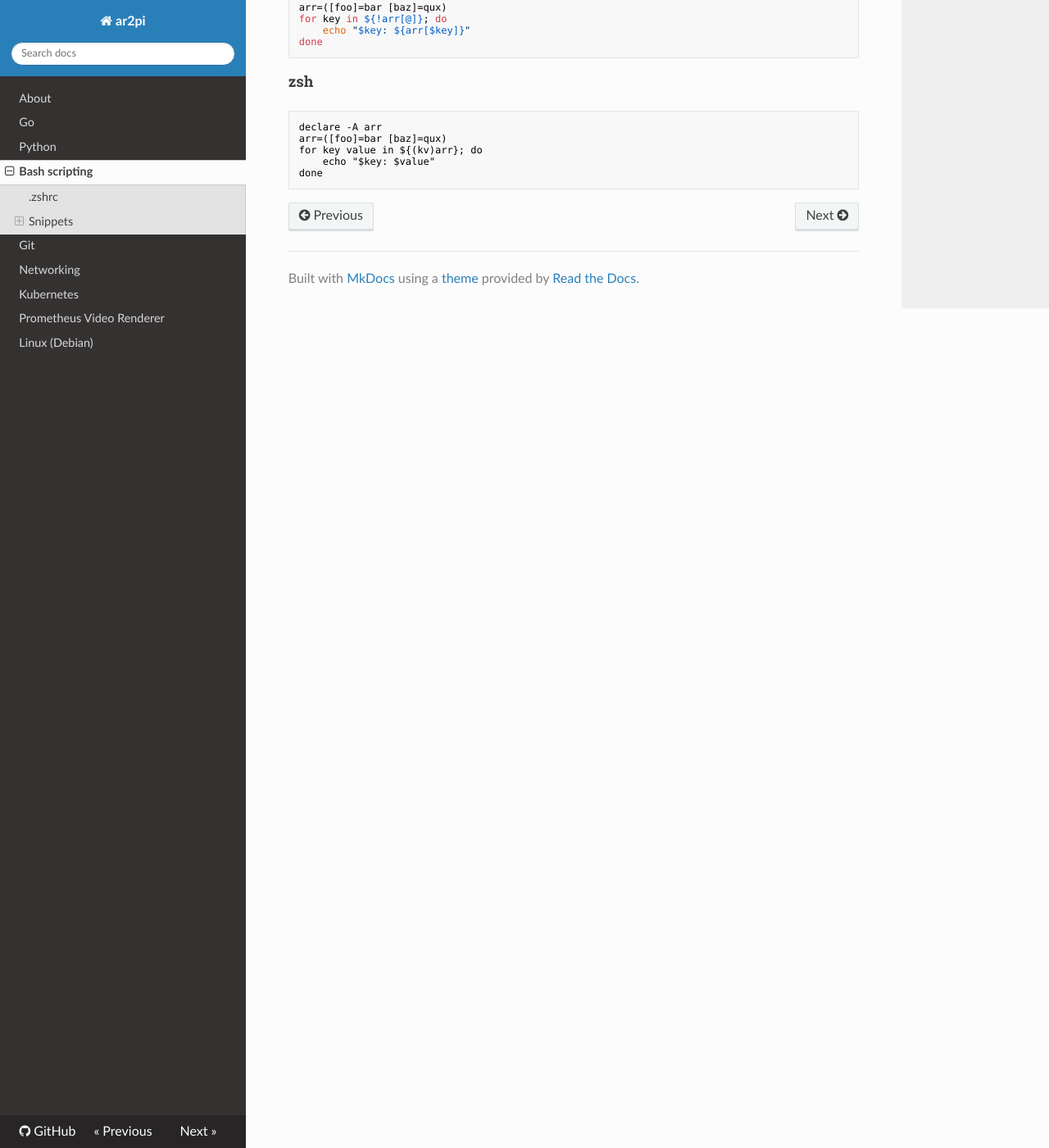
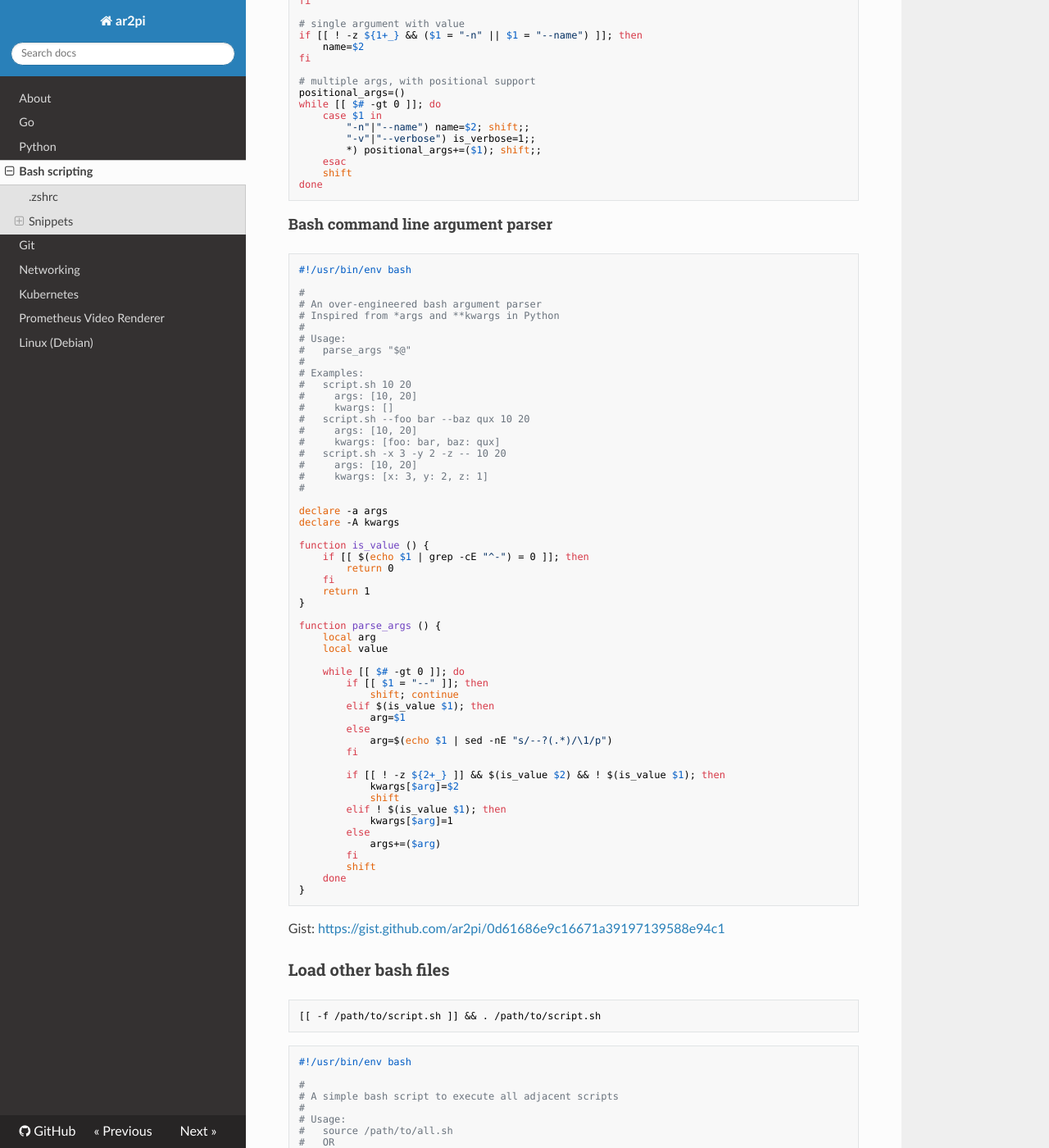
Before and after one commit to ar2pi/ar2pi, an MkDocs documentation site: the page built from docs/bash-scripting.md, in a window 1280 px wide and 1400 px high, scrolled down 2294 px. Shown: the whole window at 82% size. Built offline with MkDocs 1.6.1, drawn with Linux system fonts in a browser that asks for light colours; nearby versions of some CDN libraries; some of the changed text lies outside the part shown.

Commit message:
add bash utilities

````diff
--- a/docs/bash-scripting.md
+++ b/docs/bash-scripting.md
@@ -108,6 +108,151 @@ sudo sh -c "curl -sSL -o - http://winhelp2002.mvps.org/hosts.txt >> /etc/hosts"
 
 Gist: [https://gist.github.com/ar2pi/25d7ffc31cb1695bef557556ded182fe](https://gist.github.com/ar2pi/25d7ffc31cb1695bef557556ded182fe)
 
+### Get current script directory and filename
+
+```bash
+CURRENT_SCRIPT_DIR=$(dirname ${BASH_SOURCE[0]}) # Relative path
+CURRENT_SCRIPT_DIR=$(cd $(dirname ${BASH_SOURCE[0]}) && pwd) # Absolute path
+CURRENT_SCRIPT_FILE=$(basename ${BASH_SOURCE[0]})
+```
+
+### Default variable value
+
+```bash
+${var:-"default"}
+```
+
+See [POSIX spec](https://pubs.opengroup.org/onlinepubs/9699919799/utilities/V3_chap02.html#tag_18_06_02)
+
+### Parse arguments
+
+```bash
+# single argument flag
+if [[ ! -z ${1+_} && ($1 = "-v" || $1 = "--verbose") ]]; then
+    is_verbose=1
+fi
+
+# single argument with value
+if [[ ! -z ${1+_} && ($1 = "-n" || $1 = "--name") ]]; then
+    name=$2
+fi
+
+# multiple args, with positional support
+positional_args=()
+while [[ $# -gt 0 ]]; do
+    case $1 in
+        "-n"|"--name") name=$2; shift;;
+        "-v"|"--verbose") is_verbose=1;;
+        *) positional_args+=($1); shift;;
+    esac
+    shift
+done
+```
+
+#### Bash command line argument parser
+
+```bash
+#!/usr/bin/env bash
+
+#
+# An over-engineered bash argument parser
+# Inspired from *args and **kwargs in Python
+#
+# Usage:
+#   parse_args "$@"
+#
+# Examples:
+#   script.sh 10 20
+#     args: [10, 20]
+#     kwargs: []
+#   script.sh --foo bar --baz qux 10 20
+#     args: [10, 20]
+#     kwargs: [foo: bar, baz: qux]
+#   script.sh -x 3 -y 2 -z -- 10 20
+#     args: [10, 20]
+#     kwargs: [x: 3, y: 2, z: 1]
+#
+
+declare -a args
+declare -A kwargs
+
+function is_value () {
+    if [[ $(echo $1 | grep -cE "^-") = 0 ]]; then
+        return 0
+    fi
+    return 1
+}
+
+function parse_args () {
+    local arg
+    local value
+
+    while [[ $# -gt 0 ]]; do
+        if [[ $1 = "--" ]]; then
+            shift; continue
+        elif $(is_value $1); then
+            arg=$1
+        else
+            arg=$(echo $1 | sed -nE "s/--?(.*)/\1/p")
+        fi
+
+        if [[ ! -z ${2+_} ]] && $(is_value $2) && ! $(is_value $1); then
+            kwargs[$arg]=$2
+            shift
+        elif ! $(is_value $1); then
+            kwargs[$arg]=1
+        else
+            args+=($arg)
+        fi
+        shift
+    done
+}
+```
+
+Gist: [https://gist.github.com/ar2pi/0d61686e9c16671a39197139588e94c1](https://gist.github.com/ar2pi/0d61686e9c16671a39197139588e94c1)
+
+### Load other bash files
+
+```bash
+[[ -f /path/to/script.sh ]] && . /path/to/script.sh
+```
+
+```bash
+#!/usr/bin/env bash
+
+#
+# A simple bash script to execute all adjacent scripts
+#
+# Usage:
+#   source /path/to/all.sh
+#   OR
+#   . /path/to/all.sh
+#
+# Options:
+#   -v|--verbose: verbose output
+#
+
+function main () {
+    local CURRENT_SCRIPT_DIR=$(dirname ${BASH_SOURCE[0]})
+    local CURRENT_SCRIPT_FILE=$(basename ${BASH_SOURCE[0]})
+    local modules=$(ls -1 -I $CURRENT_SCRIPT_FILE $CURRENT_SCRIPT_DIR)
+    local is_verbose=$([[ ! -z ${1+_} && ($1 = "-v" || $1 = "--verbose") ]] && echo "1" || echo "0")
+
+    for module in $modules; do
+        if [[ -f $CURRENT_SCRIPT_DIR/$module ]]; then
+            . $CURRENT_SCRIPT_DIR/$module
+            if [[ $is_verbose = 1 ]]; then
+                echo "Loaded $CURRENT_SCRIPT_DIR/$module"
+            fi
+        fi
+    done
+}
+
+main "$@"
+```
+
+Gist: [https://gist.github.com/ar2pi/d19869c5ba2b2b42601124939593ae89](https://gist.github.com/ar2pi/d19869c5ba2b2b42601124939593ae89)
+
 ### Iterate over hash table (associative array)
 
 #### bash
````
Also changed, not shown: 6 other files.
